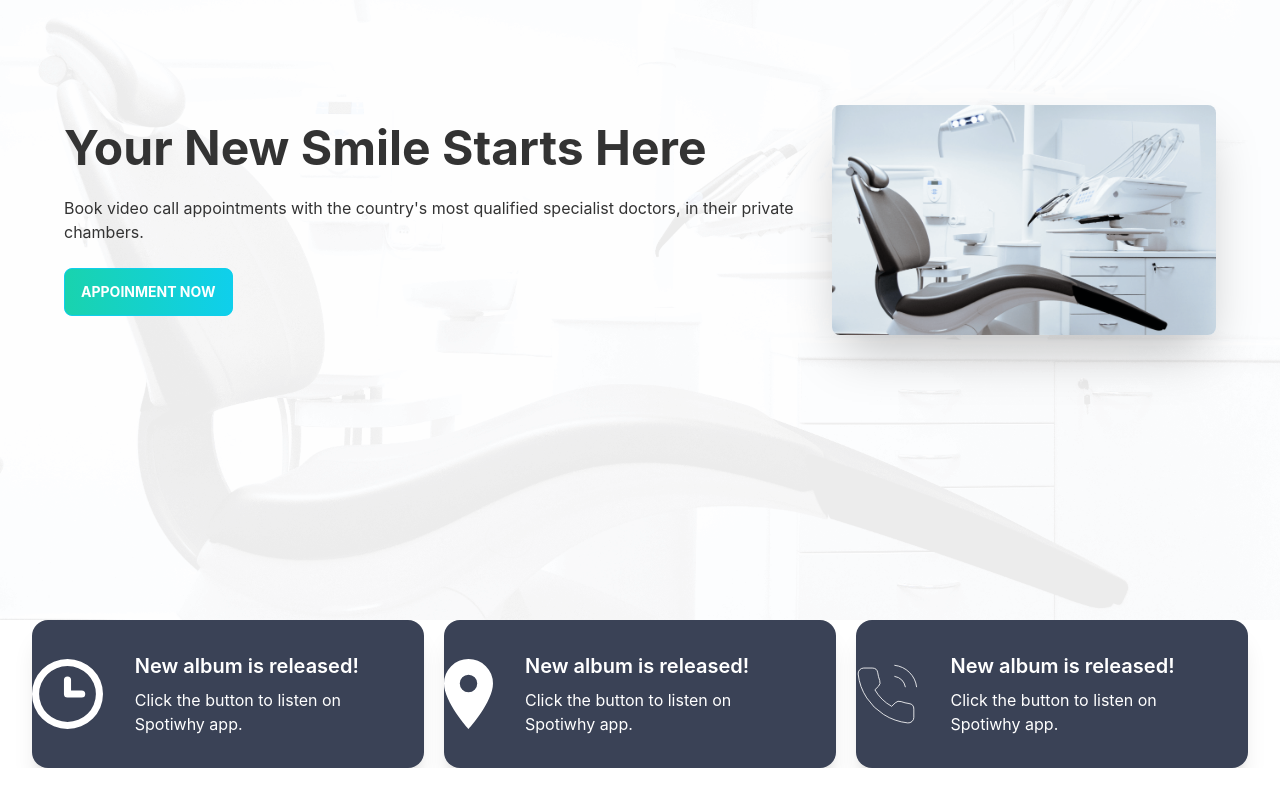
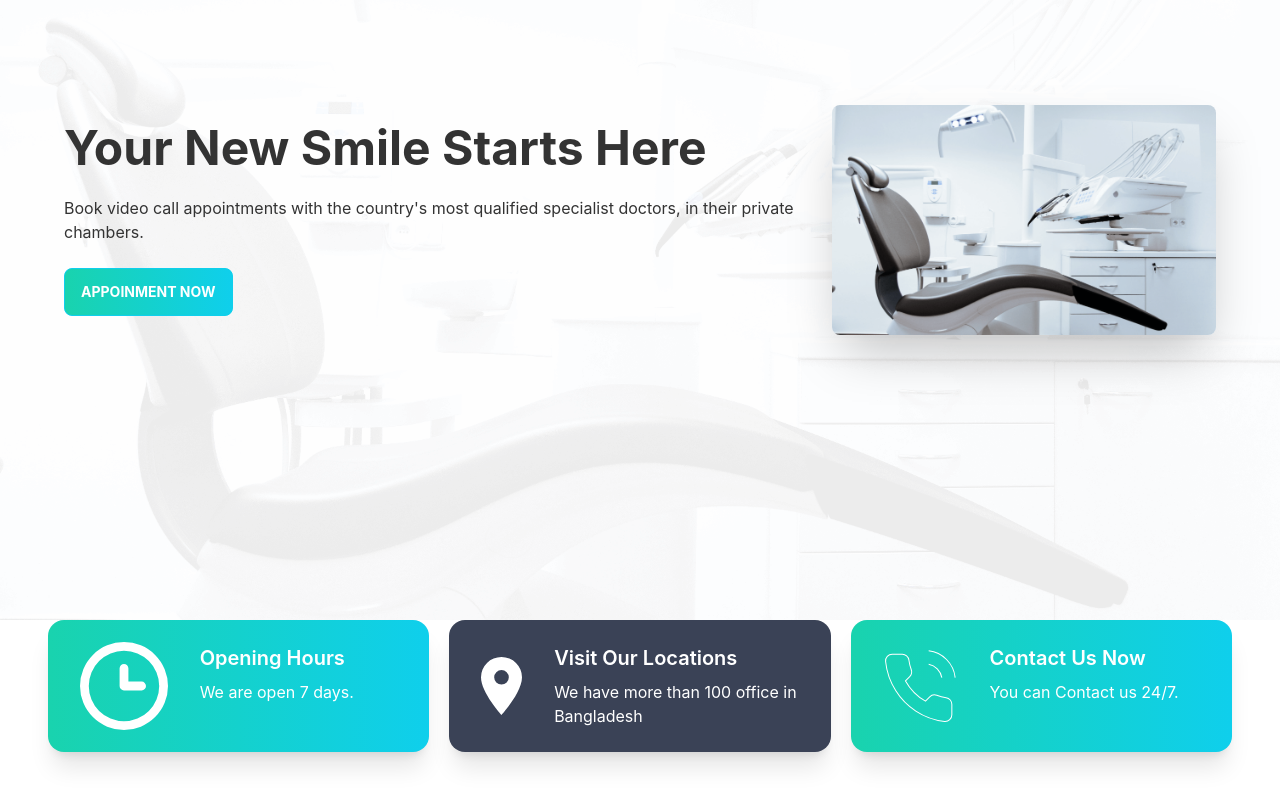
Before and after one commit to arnobtarafder/medico-healer, a React (Create React App) app: page / in a window 1280 px wide. Shown: the part 244-1044 px from the top of the page. Before the commit the page ends 1012 px from the top, so only its background shows below. Built offline with nearby package versions, Linux system fonts and the light colour scheme.

Commit message:
style: information cards at home

```diff
--- a/src/App.js
+++ b/src/App.js
@@ -6,7 +6,7 @@ import Navbar from './Pages/Shared/Navbar';
 
 function App() {
   return (
-    <div>
+    <div className='pb-12'>
 
       <Navbar />
 
--- a/src/Components/Banner/Banner.js
+++ b/src/Components/Banner/Banner.js
@@ -4,13 +4,13 @@ import "./Banner.css";
 
 const Banner = () => {
     return (
-        <div class="hero min-h-screen px-12 background-banner-image">
-        <div class="hero-content flex-col lg:flex-row-reverse">
-          <img src={chair} class="max-w-sm rounded-lg shadow-2xl" />
+        <div className="hero min-h-screen px-12 background-banner-image">
+        <div className="hero-content flex-col lg:flex-row-reverse">
+          <img src={chair} className="max-w-sm rounded-lg shadow-2xl" />
           <div>
-            <h1 class="text-5xl font-bold">Your New Smile Starts Here</h1>
-            <p class="py-6">							Book video call appointments with the country's most qualified specialist doctors, in their private chambers.</p>
-            <button class="btn btn-primary uppercase text-white font-bold bg-gradient-to-r from-secondary to-primary">Appoinment Now</button>
+            <h1 className="text-5xl font-bold">Your New Smile Starts Here</h1>
+            <p className="py-6">							Book video call appointments with the country's most qualified specialist doctors, in their private chambers.</p>
+            <button className="btn btn-primary uppercase text-white font-bold bg-gradient-to-r from-secondary to-primary">Appoinment Now</button>
           </div>
         </div>
       </div>
--- a/src/Components/Information/InfoCard.js
+++ b/src/Components/Information/InfoCard.js
@@ -1,15 +1,17 @@
 import React from 'react';
 
-const InfoCard = ({img}) => {
-    return (
-        <div class="card lg:card-side bg-accent shadow-xl">
-        <figure><img src={img} alt="Album" /></figure>
-        <div class="card-body">
-          <h2 class="card-title">New album is released!</h2>
-          <p>Click the button to listen on Spotiwhy app.</p>
-        </div>
+const InfoCard = ({ img, cardTitle, cardBg, cardText }) => {
+  return (
+    <div className={`card lg:card-side shadow-xl bg-accent py-0 lg:py-2 md:pt-8 ${cardBg}`}>
+      <figure className='px-4 md:pl-8 sm:px-8'>
+        <img src={img} alt="Album" />
+      </figure>
+      <div className="card-body py-4 lg:pl-0">
+        <h2 className="card-title">{cardTitle}</h2>
+        <p>{cardText}</p>
       </div>
-    );
+    </div>
+  );
 };
 
 export default InfoCard;
--- a/src/Components/Information/Information.js
+++ b/src/Components/Information/Information.js
@@ -7,10 +7,10 @@ import quote from "../../assets/icons/quote.svg";
 
 const Information = () => {
     return (
-        <div className='grid grid-cols-1 lg:grid-cols-3 md:grid-cols-3 gap-5 px-8 text-white'>
-            <InfoCard img={clock} />
-            <InfoCard img={marker} />
-            <InfoCard img={phone} />
+        <div className='grid grid-cols-1 lg:grid-cols-3 md:grid-cols-3 gap-5 px-12 text-white'>
+            <InfoCard img={clock} cardTitle="Opening Hours" cardBg="bg-gradient-to-r from-secondary to-primary" cardText="We are open 7 days." />
+            <InfoCard img={marker}  cardTitle="Visit Our Locations" cardBg="bg-accent" cardText="We have more than 100 office in Bangladesh" />
+            <InfoCard img={phone} cardTitle="Contact Us Now" cardBg="bg-gradient-to-r from-secondary to-primary" cardText="You can Contact us 24/7." />
         </div>
     );
 };
```
